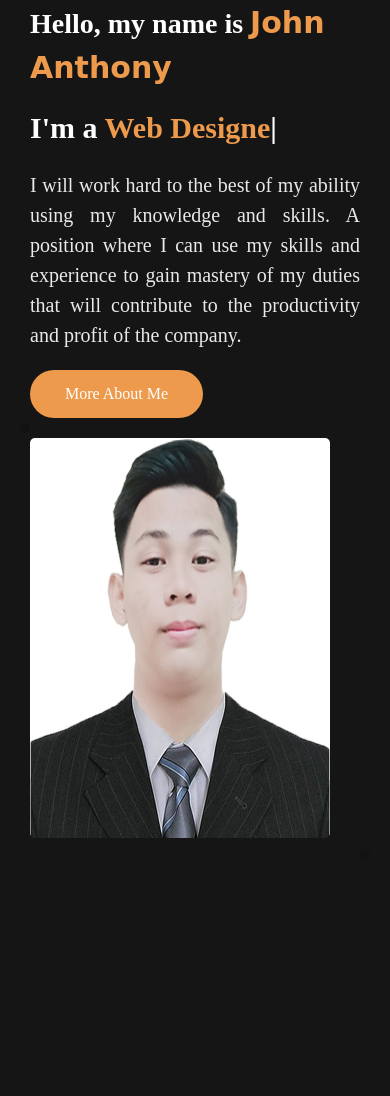
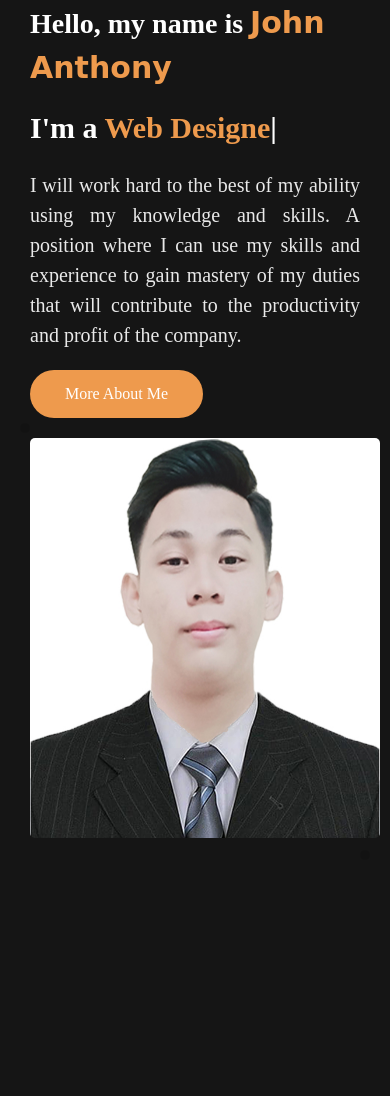
Before and after one commit to supremojasd/portfolio-website, a PHP site: page / in a window 390 px wide. Shown: the part 885-1981 px from the top of the page. Run offline with PHP 8.4, Linux system fonts and the light colour scheme; some libraries are stand-ins or nearby versions; some web fonts are replaced.

Commit message:
Update style2.css

```diff
--- a/style2.css
+++ b/style2.css
@@ -1099,8 +1099,8 @@ h3.my-profession
   }
   .responsive-image{
     margin-top: 20px;
-    height: 55px; /* Adjust as needed */
-    width: 300px;
+    height: 200px; /* Adjust as needed */
+    width: 350px;
 
   }
   .portfolio .portfolio-heading h2 {
```
